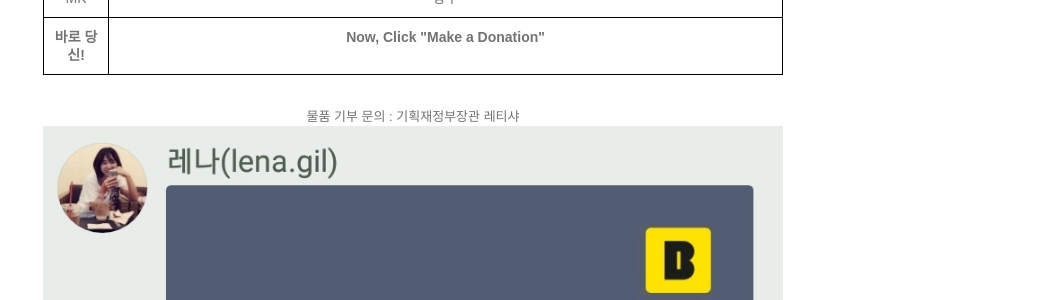
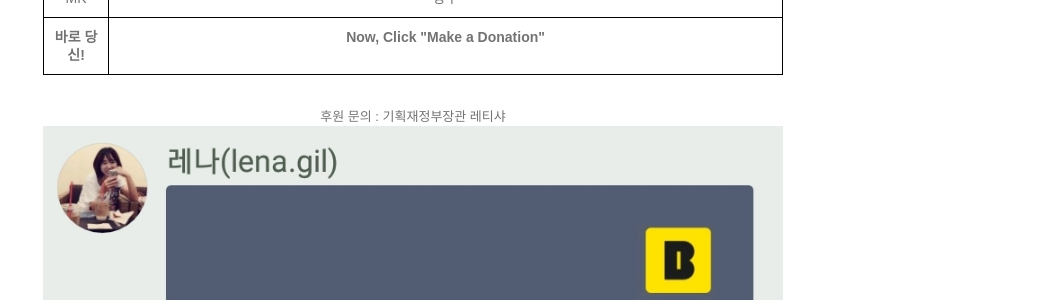
Before and after one commit to HighLvRiver/Kabang.Channel.WPC, a Jekyll site: the page built from donation.html, in a window 1280 px wide and 900 px high, scrolled down 1005 px. Shown: the part 151-451 px from the top of the window, without its empty margins (227-1280 px from the left). Built offline with Jekyll 4.4.1, drawn with Linux system fonts in a browser that asks for light colours.

Commit message:
Update donation.html

```diff
--- a/donation.html
+++ b/donation.html
@@ -60,7 +60,7 @@ layout: default
 </table>
 
 <br>
-물품 기부 문의 : 기획재정부장관 레티샤
+후원 문의 : 기획재정부장관 레티샤
 <br>
 <img alt="img" src="https://github.com/HighLvRiver/Kabang.Channel.WPC/blob/master/images/KakaoTalk_Photo_2018-04-20-01-22-36_73.jpeg?raw=true" style="max-width: 100%; height: auto;"/>
 
```
